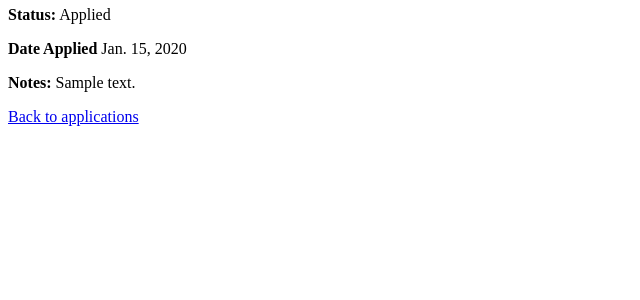
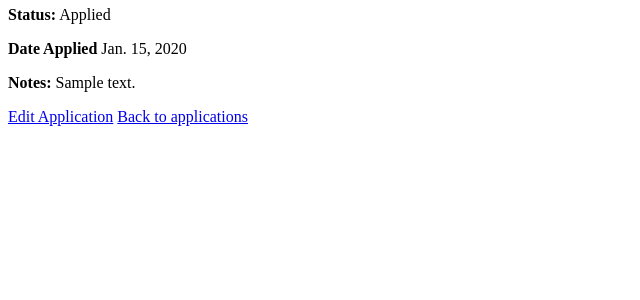
Before and after one commit to XalePo/Job-Tracker, a Django app: page /applications/1/ in a window 1280 px wide. Shown: the part 142-442 px from the top of the page, without its empty margins (0-640 px from the left). Run offline with Django 5.2, Linux system fonts and the light colour scheme; tables that the repository leaves empty hold one stand-in row (values such as "Sample post").

Commit message:
Add anchor link for edit app

```diff
--- a/tracker/templates/tracker/application_detail.html
+++ b/tracker/templates/tracker/application_detail.html
@@ -14,6 +14,7 @@
         <p><strong>Date Applied</strong> {{ application.date_applied }}</p>
         <p><strong>Notes:</strong> {{ application.notes }}</p>
 
+        <a href="/applications/{{ application.id }}/edit/">Edit Application</a>
         <a href="/applications/">Back to applications</a>
     </body>
 </html>
--- a/tracker/views.py
+++ b/tracker/views.py
@@ -41,11 +41,11 @@ def application_update(request, pk):
         form = JobApplicationForm(request.POST, instance=application)
         if form.is_valid():
             form.save()
-            return redirect("application_detail")
+            return redirect("application_detail", application.id)
     else:
         form = JobApplicationForm(instance=application)
 
-        context = {
+    context = {
             "form": form
         }
 
```
